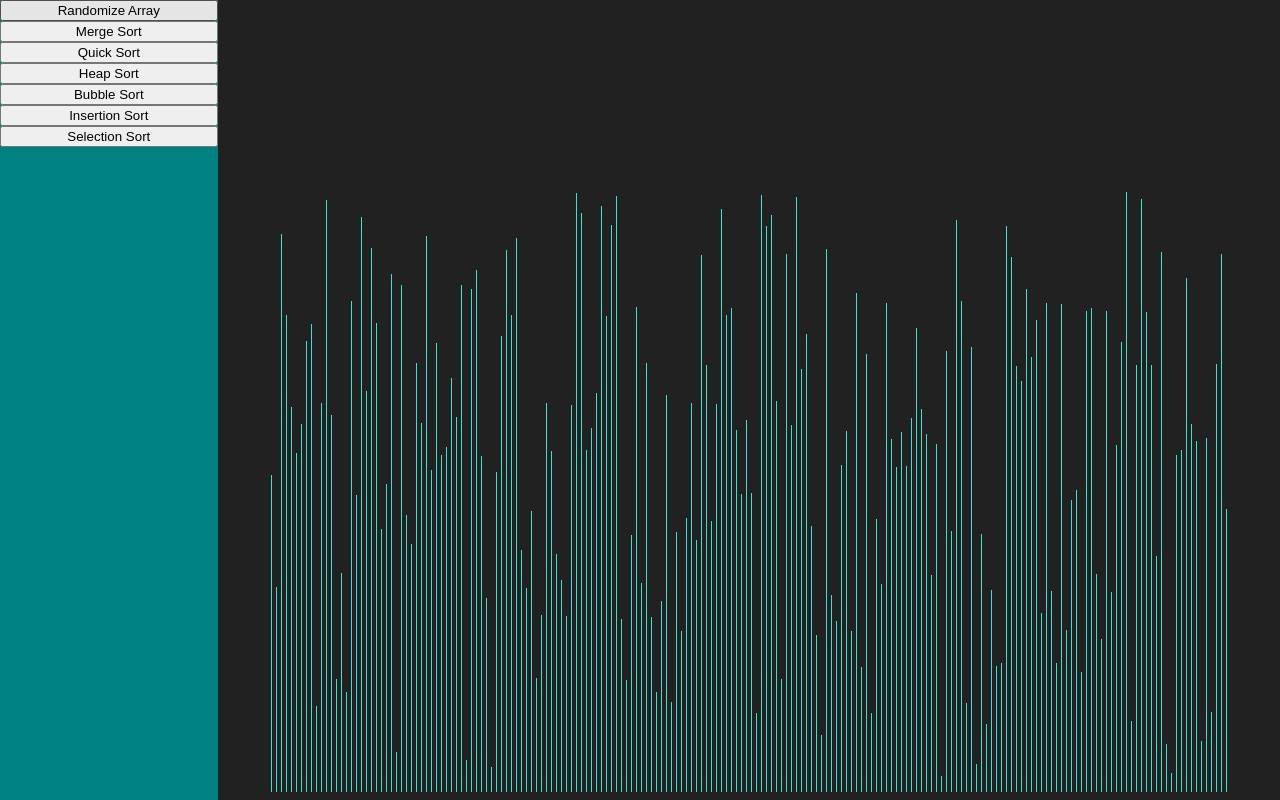
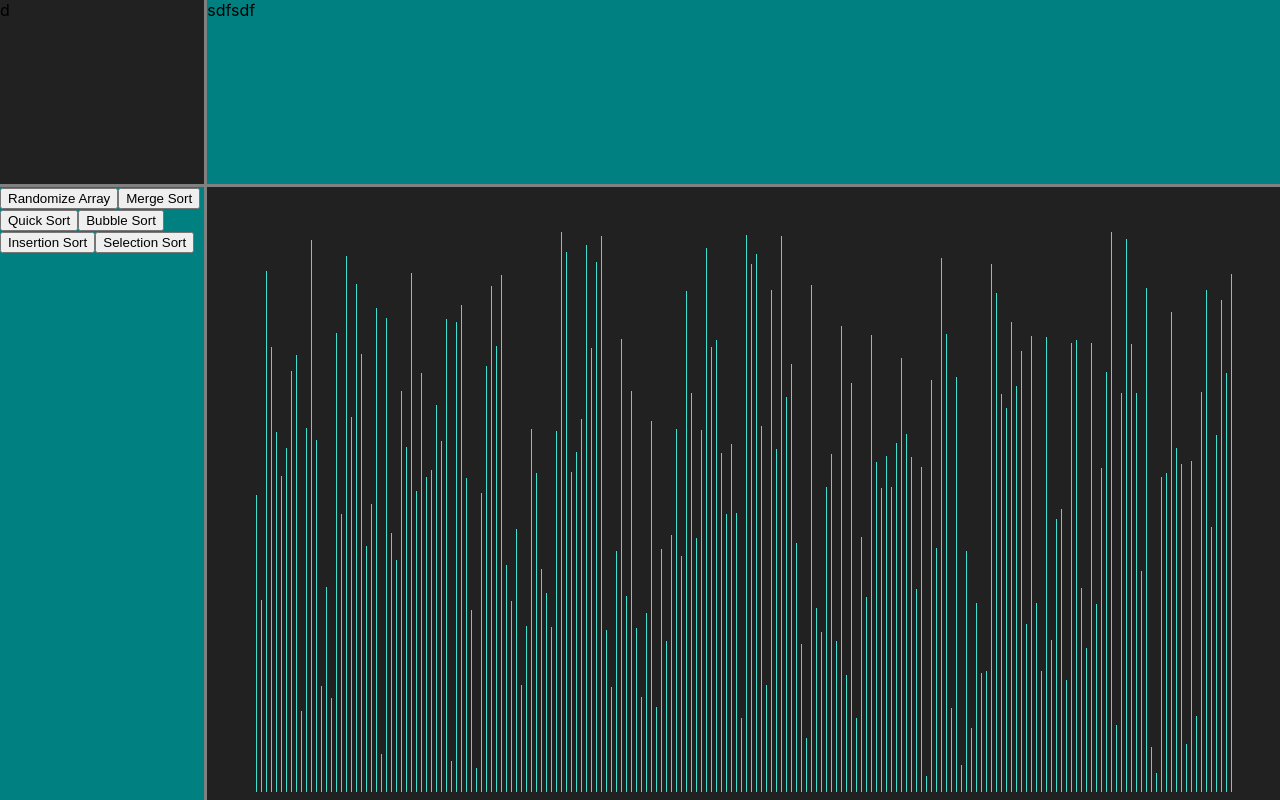
Before and after one commit to dawinderS/SortingAlgos, a React (Create React App) app: page / in a window 1280 px wide. Built offline with nearby package versions, Linux system fonts and the light colour scheme.

Commit message:
add design and animations, clean up code

```diff
--- a/src/App.css
+++ b/src/App.css
@@ -3,4 +3,5 @@ html,body {
     width:100%;
     margin: 0;
     padding: 0;
+    background: #212121;
 }
--- a/src/sortingAlgs/bubbleSort.jsx
+++ b/src/sortingAlgs/bubbleSort.jsx
@@ -30,15 +30,3 @@ function swap(auxillaryArray, firstIndex, secondIndex) {
   auxillaryArray[firstIndex] = auxillaryArray[secondIndex];
   auxillaryArray[secondIndex] = temp;
 }
-
-function arraysAreEqual(firstArray, secondArray) {
-  if (firstArray.length !== secondArray.length) {
-    return false;
-  }
-  for (let i = 0; i < firstArray.length; i++) {
-    if (firstArray[i] !== secondArray[i]) {
-      return false;
-    }
-  }
-  return true;
-}
--- a/src/sortingAlgs/insertionSort.jsx
+++ b/src/sortingAlgs/insertionSort.jsx
@@ -26,15 +26,3 @@ function insertionSort(auxillaryArray, animations) {
     auxillaryArray[j + 1] = key;
   }
 }
-
-function arraysAreEqual(firstArray, secondArray) {
-  if (firstArray.length !== secondArray.length) {
-    return false;
-  }
-  for (let i = 0; i < firstArray.length; i++) {
-    if (firstArray[i] !== secondArray[i]) {
-      return false;
-    }
-  }
-  return true;
-}
--- a/src/sortingAlgs/quickSort.jsx
+++ b/src/sortingAlgs/quickSort.jsx
@@ -52,15 +52,3 @@ function swap(auxillaryArray, firstIndex, secondIndex) {
   auxillaryArray[firstIndex] = auxillaryArray[secondIndex];
   auxillaryArray[secondIndex] = temp;
 }
-
-function arraysAreEqual(firstArray, secondArray) {
-  if (firstArray.length !== secondArray.length) {
-    return false;
-  }
-  for (let i = 0; i < firstArray.length; i++) {
-    if (firstArray[i] !== secondArray[i]) {
-      return false;
-    }
-  }
-  return true;
-}
--- a/src/sortingAlgs/selectionSort.jsx
+++ b/src/sortingAlgs/selectionSort.jsx
@@ -29,15 +29,3 @@ function swap(auxillaryArray, firstIndex, secondIndex) {
   auxillaryArray[firstIndex] = auxillaryArray[secondIndex];
   auxillaryArray[secondIndex] = temp;
 }
-
-function arraysAreEqual(firstArray, secondArray) {
-  if (firstArray.length !== secondArray.length) {
-    return false;
-  }
-  for (let i = 0; i < firstArray.length; i++) {
-    if (firstArray[i] !== secondArray[i]) {
-      return false;
-    }
-  }
-  return true;
-}
--- a/src/sortingVisuals/sorts.css
+++ b/src/sortingVisuals/sorts.css
@@ -7,23 +7,41 @@
   background: #212121;
 }
 
-.all-btns {
+.navbar {
   display: flex;
   flex-direction: column;
-  width: 17%;
+  width: 16%;
   min-width: 200px;
   background: teal;
-  /* background: turquoise; */
-  /* border-right: 1px solid whitesmoke; */
+  border-right: 3px solid grey;
   /* margin-bottom: 1vh; */
+}
+
+.navbar-header {
+  height: 23vh;
+  background: #212121;
+  border-bottom: 3px solid grey;
+
+}
+
+.barshow1 {
+  display: flex;
+  justify-content: space-between;
+  width: 84%;
+  margin-bottom: 1vh;
+  flex-direction: column;
 }
 
 .bar-show {
   display: flex;
   justify-content: center;
   align-items: flex-end;
-  width: 83%;
-  margin-bottom: 1vh;
+}
+
+.info-show {
+  height: 23vh;
+  background: teal;
+  border-bottom: 3px solid grey;
 }
 
 .arr-bars {
--- a/src/sortingVisuals/sorts.jsx
+++ b/src/sortingVisuals/sorts.jsx
@@ -7,11 +7,8 @@ import { insertionSortAnimations } from "../sortingAlgs/insertionSort";
 import { selectionSortAnimations } from '../sortingAlgs/selectionSort';
 
 const ANIMATION_SPEED_MS = 5;
-
-const NUM_OF_BARS = 250;
-
+// const NUM_OF_BARS = 250;
 const PRIMARY_COLOR = 'turquoise';
-
 const SECONDARY_COLOR = 'rgb(255, 0, 0)';
 
 export default class SortingVisuals extends React.Component {
@@ -32,8 +29,8 @@ export default class SortingVisuals extends React.Component {
     const BARS = document.getElementById("barshow").clientWidth;
     const HEIGHT = document.getElementById('app').clientHeight;
     const arr = [];
-    for (let i = 0; i < BARS * 0.18; i++) {
-      arr.push(randomVal(15, HEIGHT * 0.75));
+    for (let i = 0; i < BARS * 0.182; i++) {
+      arr.push(randomVal(15, HEIGHT * 0.70));
     }
 
     this.setState({ arr });
@@ -64,7 +61,7 @@ export default class SortingVisuals extends React.Component {
   }
 
   quickSort() {
-    const [animations,sortArray] = quickSortAnimations(this.state.arr);
+    const [animations] = quickSortAnimations(this.state.arr);
     for (let i = 0; i < animations.length - 1; i++) {
       const isColorChange = (i % 6 === 0) || (i % 6 === 1);
       const arrayBars = document.getElementsByClassName('arr-bars');
@@ -102,7 +99,7 @@ export default class SortingVisuals extends React.Component {
   }
 
   bubbleSort() {
-    const [animations,sortArray] = bubbleSortAnimations(this.state.arr);
+    const [animations] = bubbleSortAnimations(this.state.arr);
     for (let i = 0; i < animations.length; i++) {
       const isColorChange = (i % 4 === 0) || (i % 4 === 1);
       const arrayBars = document.getElementsByClassName('arr-bars');
@@ -130,7 +127,7 @@ export default class SortingVisuals extends React.Component {
   }
 
   insertionSort() {
-    const [animations,sortArray] = insertionSortAnimations(this.state.arr);
+    const [animations] = insertionSortAnimations(this.state.arr);
     for (let i = 0; i < animations.length; i++) {
       const isColorChange = (animations[i][0] === "comparision1") || (animations[i][0] === "comparision2");
       const arrayBars = document.getElementsByClassName('arr-bars');
@@ -184,15 +181,24 @@ export default class SortingVisuals extends React.Component {
 
     return (
       <div className='mainpage' >
-        <div className='all-btns'>
+        <div className='navbar'>
+          <div className='navbar-header'>
+            d
+          </div>
+          <div >
             <button onClick={ () => this.resetArr() }>Randomize Array</button>
             <button onClick={ () => this.mergeSort() }>Merge Sort</button>
             <button onClick={ () => this.quickSort() }>Quick Sort</button>
-          <button onClick={ () => this.heapSort() }>Heap Sort</button>
+            {/* <button onClick={ () => this.heapSort() }>Heap Sort</button> */}
             <button onClick={ () => this.bubbleSort() }>Bubble Sort</button>
             <button onClick={ () => this.insertionSort() }>Insertion Sort</button>
             <button onClick={ () => this.selectionSort() }>Selection Sort</button>
+          </div>
 
+        </div>
+        <div className='barshow1'>
+          <div className='info-show' style={{ height: '${}'}}>
+            sdfsdf
           </div>
           <div className='bar-show' id='barshow'>
             {arr.map((val, i) => (
@@ -203,6 +209,7 @@ export default class SortingVisuals extends React.Component {
             ))}
           </div>
         </div>
+      </div>
     )
   }
 }
```
Lines whose indentation alone changed are shown as unchanged.
